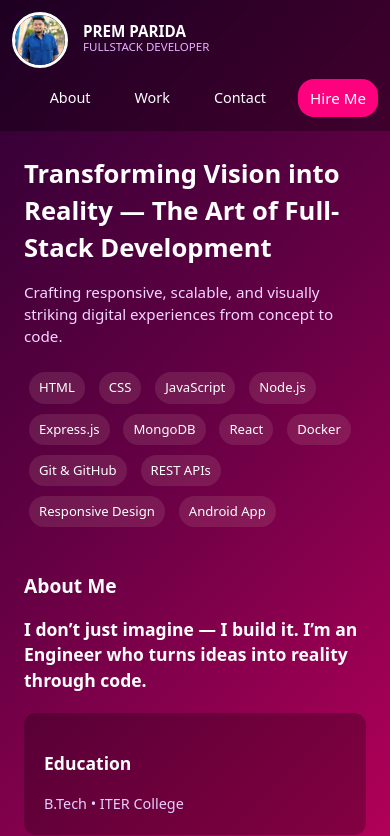
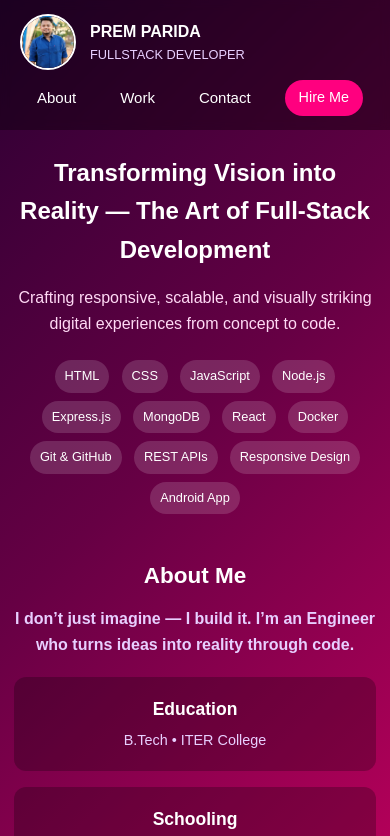
Before and after one commit to prem330/Portfolio-prem, a website: page docs/index.html in a window 390 px wide. Shown: the top 836 px of the page. Drawn offline with Linux system fonts and the light colour scheme.

Commit message:
Refactor styles.css for better organization
Refactor CSS for improved structure and responsiveness.

```diff
--- a/docs/styles.css
+++ b/docs/styles.css
@@ -1,200 +1,154 @@
-/* Responsive CSS-only (no HTML / no JS) */
-/* Keeps your colors & visual style, adds fluid type and breakpoints */
-
 :root{
   --bg-1:#2b0033; --bg-2:#660044; --bg-3:#b30059;
-  --glass: rgba(0,0,0,0.25);
-  --glass-strong: rgba(0,0,0,0.35);
-  --accent: #ff007f; --accent-2: #811e4f;
-  --muted: #e8cfff; --pink-light: #ffd1f9;
+  --accent:#ff007f; --accent-2:#811e4f;
+  --muted:#e8cfff; --glass:rgba(0,0,0,0.25);
   --max-w:1200px;
-  --gap-lg:40px; --gap-md:24px; --gap-sm:12px;
 }
 
-/* Reset */
-*{box-sizing:border-box}
+/* ---------- Reset ---------- */
+*{box-sizing:border-box;margin:0;padding:0}
 html,body{height:100%}
 body{
-  margin:0;
-  font-family:"Poppins", system-ui, -apple-system, "Segoe UI", Roboto, "Helvetica Neue", Arial;
-  background: linear-gradient(135deg,var(--bg-1),var(--bg-2),var(--bg-3));
-  color:#fff;
+  font-family:"Poppins",sans-serif;
+  background:linear-gradient(135deg,var(--bg-1),var(--bg-2),var(--bg-3));
+  color:#fff; line-height:1.6;
   -webkit-font-smoothing:antialiased;
-  -moz-osx-font-smoothing:grayscale;
-  line-height:1.45;
-  font-size:16px;
 }
 
-/* Fluid typography */
-h1{font-size:clamp(1.6rem,3.4vw,2.6rem); margin:0}
-h2{font-size:clamp(1.2rem,2.6vw,1.8rem); margin:0}
-p,a,li{font-size:clamp(0.9rem,1.6vw,1rem)}
+/* ---------- Header ---------- */
+header{
+  display:flex;justify-content:space-between;align-items:center;
+  padding:16px 32px;flex-wrap:wrap;
+  background:rgba(0,0,0,0.35);backdrop-filter:blur(5px);
+  position:sticky;top:0;z-index:100;
+}
+.brand{display:flex;align-items:center;gap:14px}
+.avatar{
+  width:64px;height:64px;border-radius:50%;
+  border:2px solid #fff;object-fit:cover;
+}
+.name{font-weight:600;font-size:clamp(1rem,2vw,1.4rem)}
+.role{font-size:clamp(0.8rem,1.2vw,1rem);color:var(--muted)}
 
-/* Constraining container if used */
-.container{max-width:var(--max-w); margin:0 auto; padding:0 20px}
+/* ---------- Navigation ---------- */
+nav{display:flex;align-items:center;gap:18px;flex-wrap:wrap}
+nav a{
+  color:#fff;text-decoration:none;font-weight:500;
+  padding:6px 10px;transition:all .3s;
+}
+nav a:hover{color:var(--accent)}
+.cta{
+  background:var(--accent);padding:8px 16px;border-radius:20px;
+}
+.cta:hover{background:#b54a7a}
 
-/* Header */
-header{
-  display:flex;
+/* ---------- Hero Section ---------- */
+.hero{
+  display:flex;flex-wrap:wrap;gap:30px;
   justify-content:space-between;
-  align-items:center;
-  padding:20px clamp(18px,4vw,60px);
-  background: rgba(0,0,0,0.3);
-  backdrop-filter: blur(4px);
-  position:sticky;
-  top:0;
-  z-index:30;
+  max-width:var(--max-w);margin:auto;
+  padding:40px 20px;
+}
+.hero-card{flex:1 1 480px}
+.hero-card h1{
+  font-size:clamp(1.5rem,3vw,2.4rem);margin-bottom:16px;
+}
+.lead{color:#ffd9f5;font-size:clamp(1rem,1.5vw,1.1rem)}
+.features{margin:20px 0}
+.chip{
+  background:rgba(255,255,255,0.15);
+  padding:8px 12px;border-radius:18px;
+  display:inline-block;margin:4px;
+  font-size:0.9rem;
 }
 
-/* Brand */
-.brand{display:flex; align-items:center; gap:15px; min-width:0}
-.avatar{
-  width:clamp(48px,6.2vw,70px);
-  height:clamp(48px,6.2vw,70px);
-  border-radius:50%;
-  border:3px solid #fff;
-  object-fit:cover;
-  flex-shrink:0;
+/* ---------- About Section ---------- */
+.about{margin-top:40px}
+.quote{
+  font-size:clamp(1rem,2vw,1.2rem);
+  color:var(--muted);margin:12px 0;
 }
-.name{font-size:clamp(0.95rem,1.8vw,1.4rem); font-weight:600; line-height:1; white-space:nowrap; overflow:hidden; text-overflow:ellipsis}
-.role{font-size:clamp(0.72rem,1.2vw,0.9rem); color:#e5b3fe}
+.grid{
+  display:grid;
+  grid-template-columns:repeat(auto-fit,minmax(220px,1fr));
+  gap:20px;margin-top:20px;
+}
+.card{
+  background:var(--glass);
+  padding:18px;border-radius:12px;
+}
+.card h3{margin-bottom:6px}
+.muted{color:var(--muted);font-size:0.9rem}
 
-/* Nav */
-nav{display:flex; gap:20px; align-items:center; position:relative; flex-wrap:wrap; justify-content:flex-end; min-width:0}
-nav a{color:#fff; text-decoration:none; font-weight:500; transition:color .25s, transform .12s; padding:6px 8px}
-nav a:hover{color:var(--pink-light); transform:translateY(-2px)}
-.cta{background:var(--accent); padding:8px 16px; border-radius:20px}
-.cta:hover{background:#b55082}
-
-/* Hero */
-.hero{
-  display:flex;
-  flex-wrap:wrap;
-  justify-content:space-between;
-  align-items:flex-start;
-  gap:var(--gap-lg);
-  padding:clamp(28px,6vw,60px);
-  max-width:var(--max-w);
-  margin:0 auto;
-}
-.hero-card{flex:1 1 420px; min-width:240px}
-
-/* Lead */
-.lead{font-size:clamp(1rem,1.8vw,1.1rem); color:#f7d6ff; max-width:60ch}
-
-/* Features / chips */
-.features{margin-top:20px}
-.chip{
-  background: rgba(216,166,166,0.15);
-  padding:8px 12px;
-  border-radius:20px;
-  display:inline-block;
-  margin:5px;
-  font-size:0.85rem;
-}
-
-/* About / Grid */
-.about{margin-top:40px}
-.grid{display:grid; grid-template-columns:repeat(auto-fit,minmax(220px,1fr)); gap:20px; margin-top:20px}
-.card{background:var(--glass); border-radius:12px; padding:20px}
-.muted{color:var(--muted); font-size:0.9rem}
-
-/* Profile card */
+/* ---------- Profile Sidebar ---------- */
 .hero-card.profile{
-  flex:0 0 clamp(220px,24%,300px);
+  flex:0 0 280px;
   background:var(--glass);
-  border-radius:15px;
+  border-radius:16px;
   text-align:center;
   padding:20px;
-  align-self:start;
 }
 .hero-card.profile .btn{
   display:inline-block;
-  margin:10px 5px;
-  padding:10px 20px;
   background:var(--accent-2);
-  border-radius:20px;
-  text-decoration:none;
-  color:#fff;
-  transition:background .25s;
-  position:relative;
+  padding:10px 18px;border-radius:22px;
+  color:#fff;text-decoration:none;margin:6px;
+  transition:background .3s;
 }
-.hero-card.profile .btn:hover{background:#631f41}
+.hero-card.profile .btn:hover{background:#5e1a3d}
 
-/* Dropdown (works via hover on desktop, accessible on keyboard, and becomes in-flow on small screens) */
-.dropdown{position:relative; display:inline-block}
-.dropdown > a{display:inline-flex; align-items:center; gap:6px}
+/* ---------- Dropdown ---------- */
+.dropdown{position:relative;display:inline-block}
 .dropdown-content{
   position:absolute;
-  top:calc(100% + 8px);
-  left:50%;
-  transform:translateX(-50%) translateY(-10px);
-  background: rgba(126,18,36,0.85);
-  border-radius:10px;
-  padding:10px 0;
-  width:160px;
-  opacity:0;
-  visibility:hidden;
-  transition:all .22s ease;
-  box-shadow:0 10px 30px rgba(0,0,0,0.45);
-  z-index:25;
+  top:calc(100% + 8px);left:50%;transform:translateX(-50%);
+  background:rgba(0,0,0,0.7);
+  border-radius:10px;padding:8px 0;width:150px;
+  opacity:0;visibility:hidden;transition:all .25s;
 }
-.dropdown-content a{display:block; color:#fff; text-decoration:none; padding:8px 20px}
-.dropdown-content a:hover{background:rgba(255,255,255,0.06)}
+.dropdown-content a{
+  display:block;color:#fff;padding:8px 16px;text-decoration:none;
+}
+.dropdown-content a:hover{background:rgba(255,255,255,0.1)}
 .dropdown:hover .dropdown-content,
 .dropdown:focus-within .dropdown-content{
-  opacity:1; visibility:visible; transform:translateX(-50%) translateY(0);
+  opacity:1;visibility:visible;transform:translateX(-50%) translateY(4px);
 }
 
-/* Small UI polish */
-.card small{display:block; margin-top:8px; color:var(--muted); font-size:0.9rem}
-a:focus, button:focus{outline:3px solid rgba(255,255,255,0.12); outline-offset:3px; border-radius:6px}
+/* ---------- Responsive ---------- */
 
-/* ---------------- Responsive Breakpoints ---------------- */
-
-/* <= 1024px (large tablets / small desktops) */
-@media (max-width:1024px){
-  .hero{gap:var(--gap-md); padding:36px}
-  header{padding:16px 28px}
+/* Tablets */
+@media (max-width:992px){
+  .hero{flex-direction:column;align-items:center;text-align:center}
+  .hero-card.profile{width:100%;max-width:420px}
+  .grid{gap:16px}
+  header{padding:14px 20px}
 }
 
-/* <= 768px (tablets & phones) - stack hero, make nav wrap and dropdown in-flow when focused/active */
-@media (max-width:768px){
-  header{padding:14px 18px; flex-wrap:wrap; gap:10px}
-  nav{width:100%; justify-content:flex-end}
-  .hero{flex-direction:column; align-items:stretch; padding:24px; gap:18px}
+/* Phones */
+@media (max-width:600px){
+  body{font-size:15px}
+  header{flex-direction:column;align-items:flex-start}
+  nav{width:100%;justify-content:space-around;margin-top:10px}
+  .avatar{width:56px;height:56px}
+  .hero{padding:24px 14px}
   .hero-card.profile{
-    flex:1 1 auto; width:100%; text-align:left; display:flex; gap:12px; align-items:center; padding:14px;
+    flex-direction:column;align-items:center;
   }
-  .hero-card.profile .avatar{width:64px; height:64px}
-  .hero-card.profile .btn{width:100%; text-align:center}
-
-  /* Make dropdown content in-flow and hidden by default; show when trigger gets focus-within/active */
   .dropdown-content{
-    position:static; transform:none; opacity:1; visibility:visible; width:100%;
-    margin-top:8px; background:rgba(0,0,0,0.18); display:none; padding:8px; border-radius:10px;
-    box-shadow:none;
+    position:static;transform:none;opacity:1;visibility:visible;
+    display:none;background:rgba(0,0,0,0.25);
   }
   .dropdown:focus-within .dropdown-content,
-  .dropdown:active .dropdown-content{ display:block; }
-
-  /* Make nav links easier to tap */
-  nav a{padding:10px 12px}
+  .dropdown:active .dropdown-content{display:block}
+  .cta{font-size:0.9rem;padding:6px 14px}
 }
 
-/* <= 480px (narrow phones) */
-@media (max-width:480px){
-  body{font-size:15px}
-  header{padding:12px 12px}
-  .lead{max-width:100%; font-size:clamp(.95rem,3.2vw,1.02rem)}
-  .chip{padding:6px 10px; font-size:.82rem}
-  .avatar{width:56px; height:56px}
-  .hero-card.profile{padding:12px; gap:10px}
-  .cta{padding:8px 12px; border-radius:16px; font-size:.95rem}
-  .dropdown-content{background:rgba(0,0,0,0.2)}
+/* Small Phones */
+@media (max-width:400px){
+  .name{font-size:1rem}
+  .role{font-size:0.8rem}
+  .chip{font-size:0.8rem;padding:6px 10px}
+  .grid{grid-template-columns:1fr}
+  nav{gap:10px}
 }
-
-/* Optional helper utilities */
-.hide-mobile{display:inline-block}
-@media (max-width:768px){ .hide-mobile{display:none} }
-.full-width-mobile{width:auto; display:block}
```
